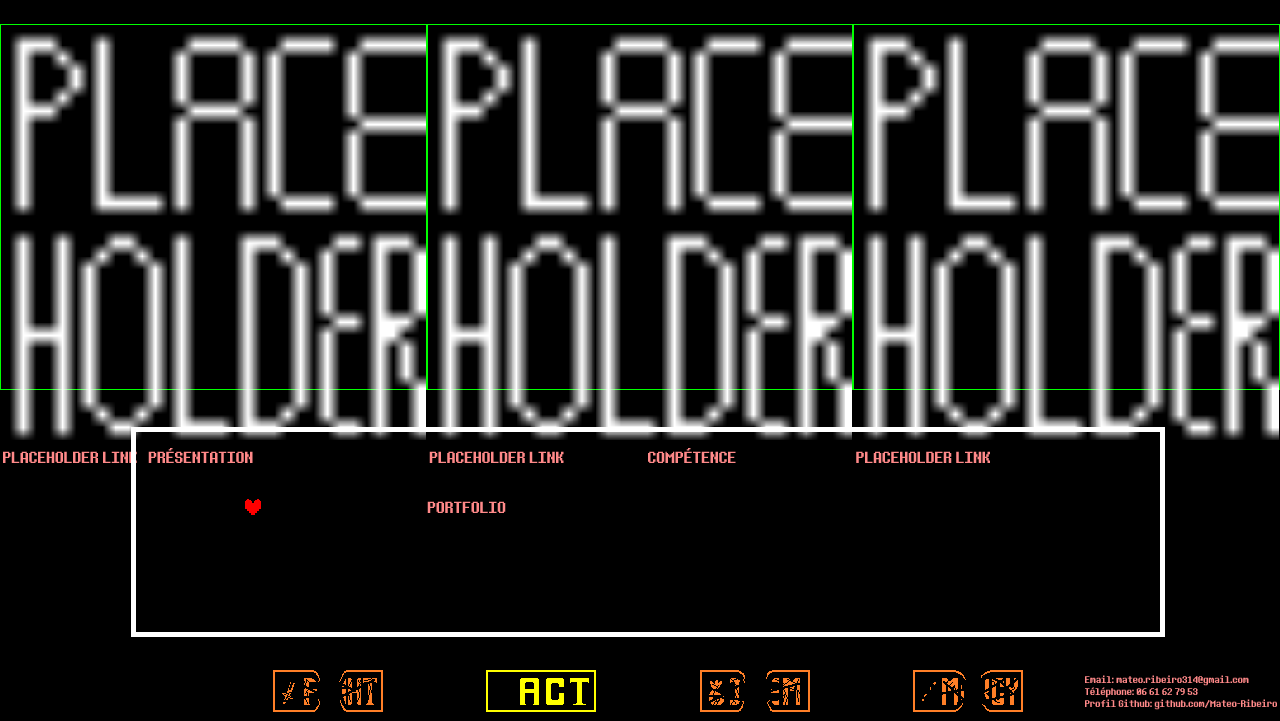
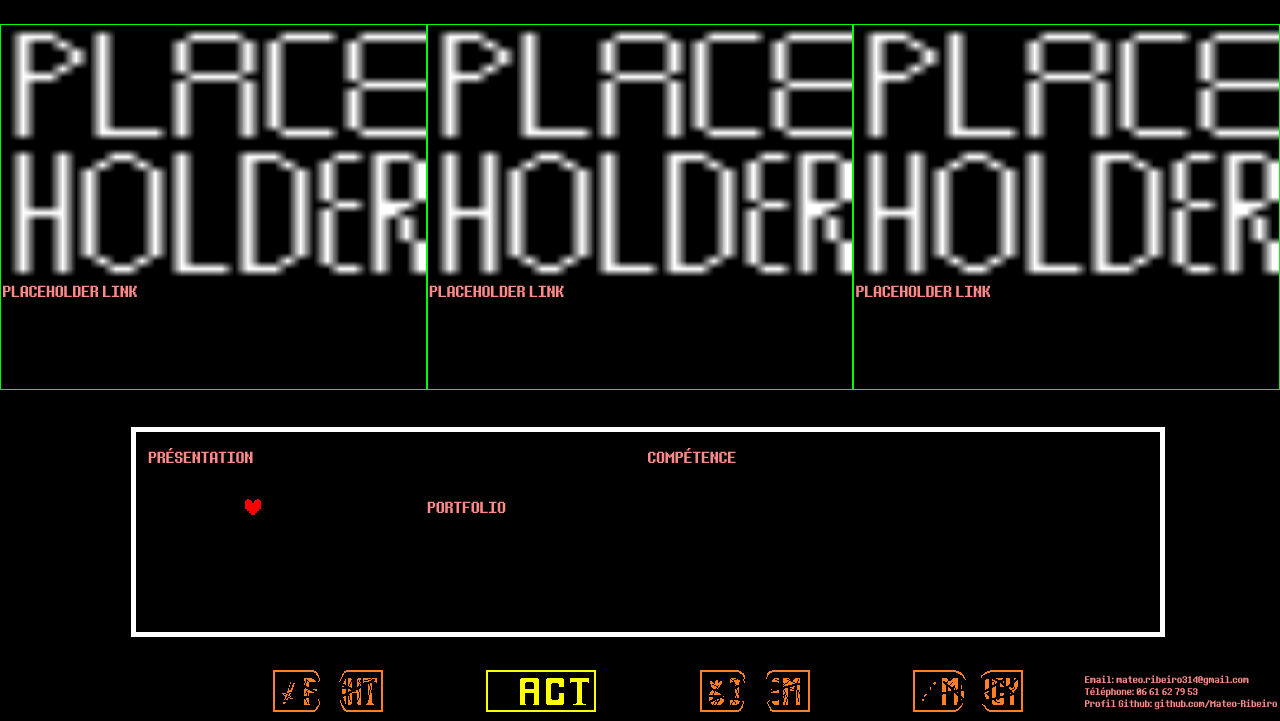
Before and after one commit to Mateo-Ribeiro/CV, a plain HTML site: page portfolio.html in a window 1280 px wide. Shown: the part 79-800 px from the top of the page. Drawn offline with Linux system fonts and the light colour scheme.

Commit message:
image_fix

```diff
--- a/asset/css/style_portfolio.css
+++ b/asset/css/style_portfolio.css
@@ -10,10 +10,6 @@ main>div div{
 }
 /* section pour desktop */
 @media screen and (min-width:375px) {
-    /* permet d'agrandir les images */
-    .folio_pic{
-        height: 33vw;
-    }
     /* change la direction des flexs de chaque couple image/lien */
     main>div div{
         flex-direction: column;
```
